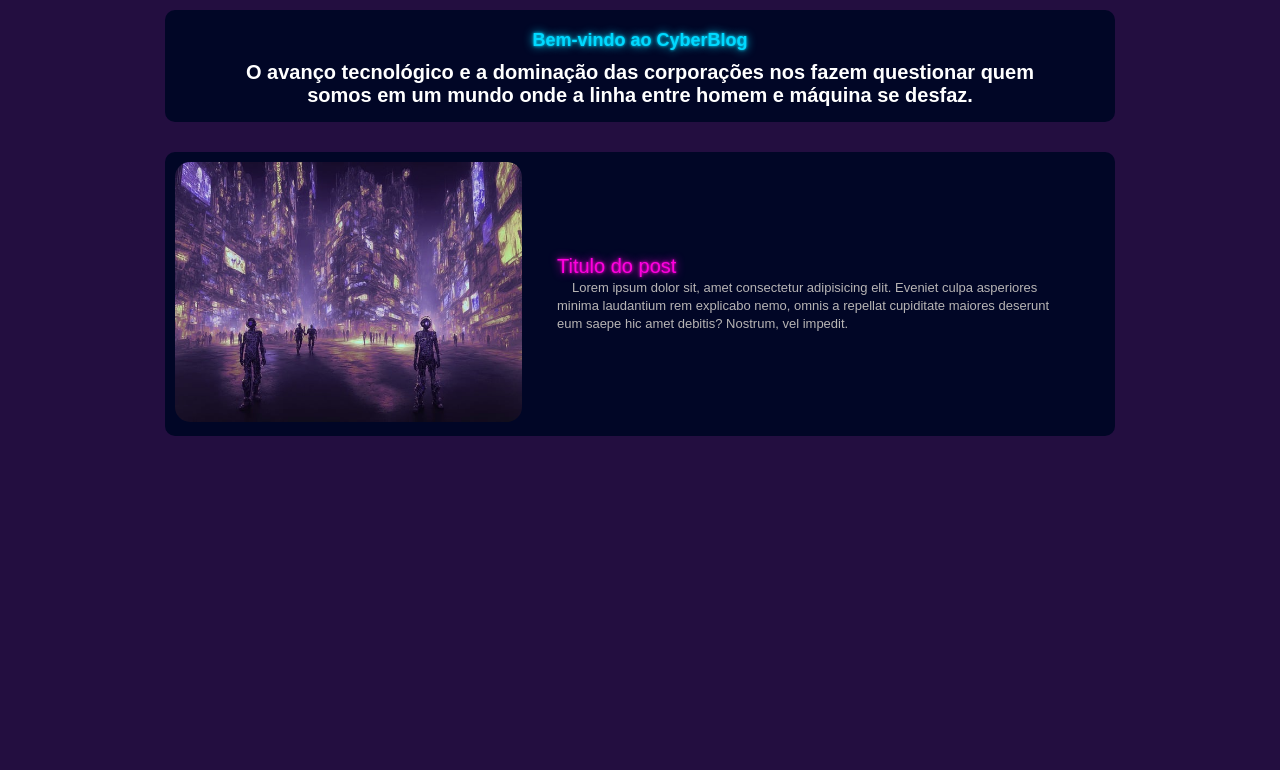
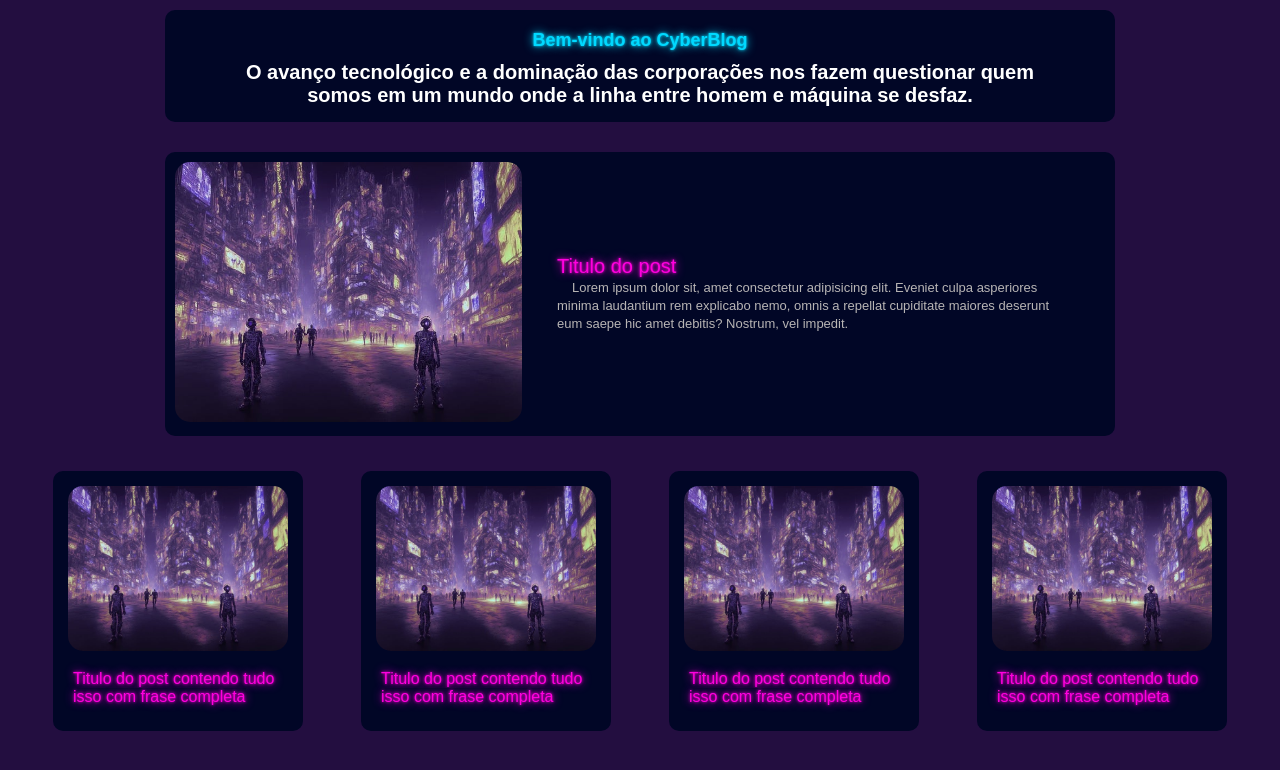
Before and after one commit to DavidWillian7/Cyber-Blog, an Angular app: page / in a window 1280 px wide. Shown: the top 770 px of the page. Built offline with nearby package versions, Linux system fonts and the light colour scheme.

Commit message:
criando o small-card e estilizando

```diff
--- a/src/app/components/big-card/big-card.component.css
+++ b/src/app/components/big-card/big-card.component.css
@@ -20,7 +20,6 @@
 }
 
 .box-text{
-    align-items: center;
     margin: 5px 10px;
     background-color: #010626;
 }
--- a/src/app/components/small-card/small-card.component.css
+++ b/src/app/components/small-card/small-card.component.css
@@ -0,0 +1,35 @@
+.container{
+    width: 250px;
+    margin: 5px;
+    padding: 10px;
+    background-color: #010626;
+    border-radius: 10px;
+}
+
+.box-photo{
+    margin: 5px;
+    background-color: #010626;
+}
+
+.photo{
+    width: 100%;
+    max-height: 200px;
+    border-radius: 15px;
+}
+
+.box-text{
+    margin: 15px 10px;
+    background-color: #010626;
+}
+
+.title{
+    color: #ff00de;
+    text-shadow: 0 0 10px #ff00de, 0 0 3px;
+    font-size: 16px;
+    text-decoration: none;
+}
+
+a{
+    background-color: #010626;
+    text-decoration: none;
+}
--- a/src/app/components/small-card/small-card.component.html
+++ b/src/app/components/small-card/small-card.component.html
@@ -1 +1,9 @@
-<p>small-card works!</p>
+<div class="container">
+    <div class="box-photo">
+        <a href="#"><img src="../../../assets/cyber-punk-city_640.jpg" alt="cidade em um futuro cyberpunk com robôs pelas ruas" class="photo"></a>
+    </div>
+
+    <div class="box-text">
+        <a href="#" class="title">Titulo do post contendo tudo isso com frase completa</a>
+    </div>
+</div>
--- a/src/app/pages/home/home.component.css
+++ b/src/app/pages/home/home.component.css
@@ -0,0 +1,7 @@
+.small-articles{
+    margin: 30px auto;
+    display: flex;
+    flex-direction: row;
+    justify-content: space-evenly;
+    flex-wrap: wrap;
+}
--- a/src/app/pages/home/home.component.html
+++ b/src/app/pages/home/home.component.html
@@ -4,7 +4,10 @@
         <app-big-card></app-big-card>
     </article>
 
-    <article>
-
+    <article class="small-articles">
+        <app-small-card></app-small-card>
+        <app-small-card></app-small-card>
+        <app-small-card></app-small-card>
+        <app-small-card></app-small-card>
     </article>
 </main>
```
